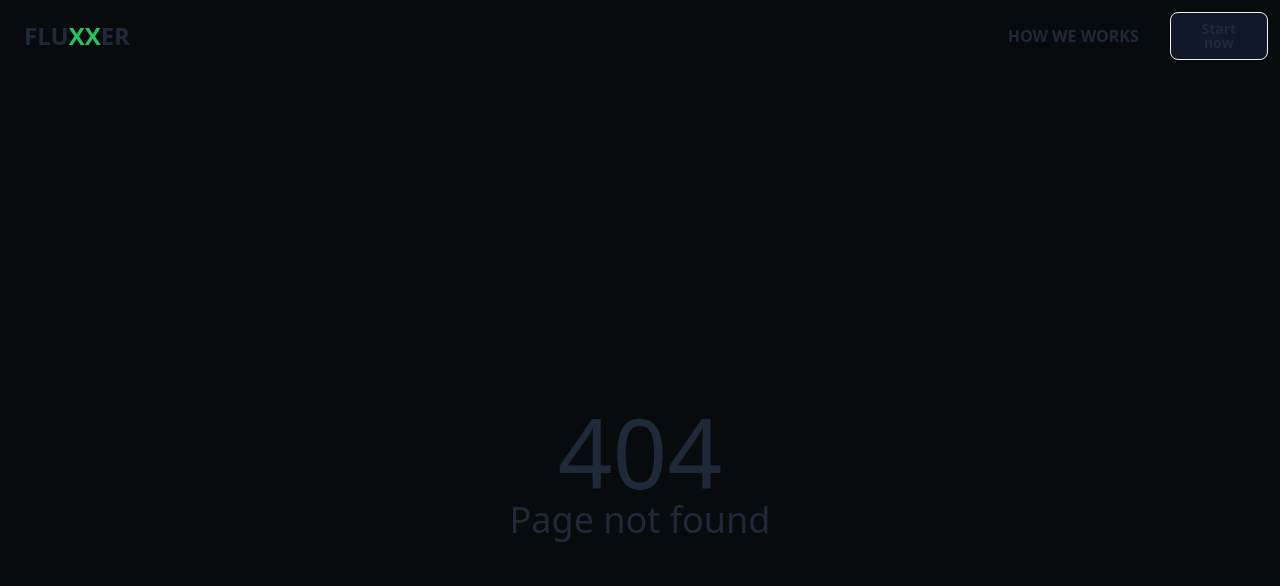
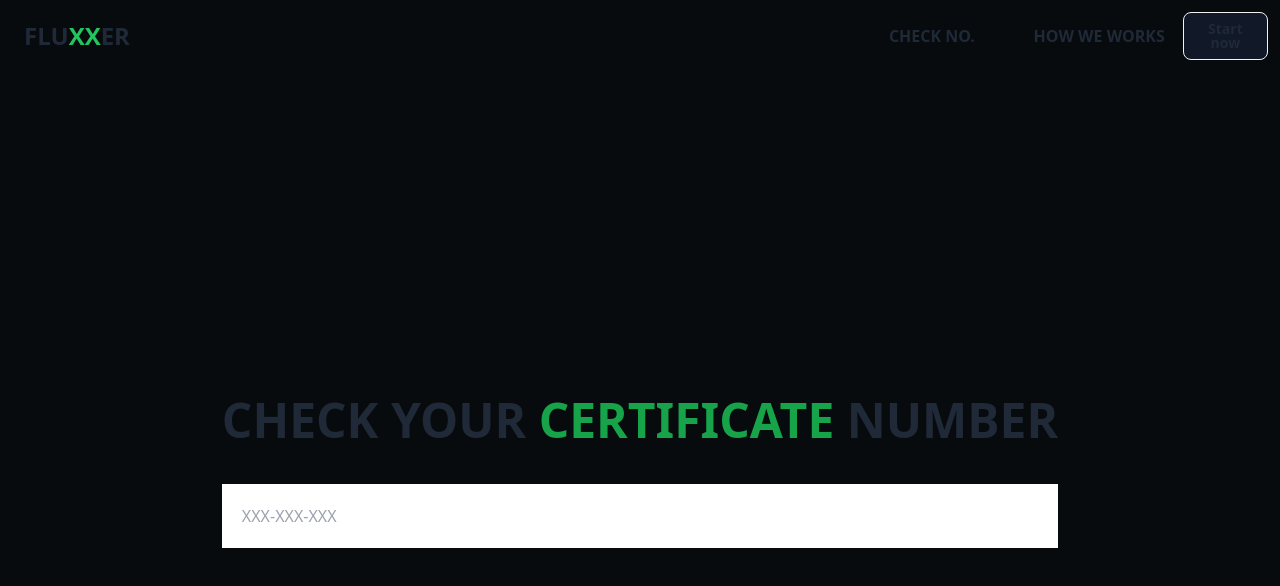
Before and after one commit to BinButsa2140/eis, a React (Vite) app: page /checknumber in a window 1280 px wide. Before the commit this address had no page. Shown: the top 586 px of the page. Built offline with nearby package versions, Linux system fonts and the light colour scheme.

Commit message:
92% brfore adding more data

```diff
--- a/src/App.tsx
+++ b/src/App.tsx
@@ -3,6 +3,7 @@ import Navbar from "./sections/Navbar";
 import Froms from "./sections/Froms";
 import Submit from "./sections/Submit";
 import Pagenotfault from "./sections/Pagenotfault";
+import CheckNumber from "./sections/CheckNumber";
 
 import { BrowserRouter, Routes, Route } from "react-router-dom";
 import Hero from "./sections/Howwedo/Hero";
@@ -18,6 +19,7 @@ function App() {
           </Route>
           <Route path="how-it-works" element={<Hero />}></Route>
           <Route path="from/submit" element={<Submit name="Josh" />} />
+          <Route path="checknumber" element={<CheckNumber></CheckNumber>}></Route>
           <Route path="*" element={<Pagenotfault />} />
         </Routes>
 
--- /dev/null
+++ b/src/sections/CheckNumber/index.tsx
@@ -0,0 +1,12 @@
+export default function CheckNumber() {
+  return (
+    <div className="flex flex-col justify-center h-screen items-center">
+      <div className="flex flex-col justify-center items-center gap-10">
+        <div className="lg:text-5xl xl:text-5xl md:text-5xl text-xl font-bold uppercase">
+          Check your <span className="text-green-600">certificate</span> number
+        </div>
+        <input className="w-full p-5" type="text" placeholder="XXX-XXX-XXX"/>
+      </div>
+    </div>
+  );
+}
--- a/src/sections/Contact/index.tsx
+++ b/src/sections/Contact/index.tsx
@@ -11,12 +11,12 @@ export default function Contact() {
       <div className="order-last lg:order-first">
 
         <div className=" text-center">
-          <div className="lg:w-full text-3xl my-5 uppercase font-main font-bold ">get your items certificate now</div>
+          <div className="lg:w-full text-3xl my-5 uppercase font-main font-bold ">check your items certificate now</div>
           <div className="mx-7">
           "Choose us for top-notch service! We're all about reliability, <span className="text-green-500 font-bold">speedy</span> solutions, and being there for you 24/7. <span className="text-green-500 font-bold">Trust</span> us with your needs, and let's prove we're the perfect fit for you!"
           </div>
           <div className="my-7">
-            <Link to="/from" className="w-[8rem] btn bg-gray-900 hover:bg-green-400 hover:border-green-400 hover:text-black">Start now</Link>
+            <Link to="/checknumber" className="w-[8rem] btn bg-gray-900 hover:bg-green-400 hover:border-green-400 hover:text-black">Check now</Link>
           </div>
         </div>
       </div>
--- a/src/sections/Froms/index.tsx
+++ b/src/sections/Froms/index.tsx
@@ -1,4 +1,4 @@
-import { useState } from "react";
+import { ReactElement, useState } from "react";
 import { brandlogo } from "../../contents/partnerimg";
 import { steps } from "../../contents/steps";
 import { Link } from "react-router-dom";
@@ -6,7 +6,7 @@ import { Link } from "react-router-dom";
 export default function Froms() {
   const [isPremium, setisPremium] = useState(false);
   function from() {
-    let content;
+    let content:ReactElement;
     if (isPremium) {
       content = (
         <div className="flex w-full">
@@ -79,7 +79,7 @@ export default function Froms() {
       <div className=" flex flex-wrap lg:flex-nowrap xl:flex-nowrap rounded-lg gap-5">
         <div className="flex flex-col w-full gap-5 ">
           {steps.map((data, index) => (
-            <div className="flex w-full gap-2 items-center group" key={index}>
+            <div className="flex w-full gap-2 items-center group hover:text-white transition-all" key={index}>
               <div className="w-full">
                 <img
                   className="h-28 w-full object-cover brightness-50 "
--- a/src/sections/Howwedo/Hero.tsx
+++ b/src/sections/Howwedo/Hero.tsx
@@ -214,7 +214,7 @@ const Hero = () => {
             <div className="flex flex-col gap-5 justify-center">
               <div className="uppercase font-bold text-xl">step 3</div>
               <div className="">
-                  We do checking many times to make sure that your items will get the right result
+              We perform thorough checks multiple times to ensure the accuracy of your items, guaranteeing that you will receive the correct results with utmost confidence.
               </div>
             </div>
           </div>
@@ -222,7 +222,7 @@ const Hero = () => {
             <div className="flex flex-col gap-5 justify-center">
               <div className="uppercase font-bold text-xl">step 4</div>
               <div className="">
-                  when we finish, we will send you the result and certificate on your email!
+              Rest assured, upon successful completion, we will promptly send you the verified results and an official certificate directly to your email, ensuring a trustworthy and reliable process
               </div>
             </div>
             <img src="https://i.postimg.cc/prTLQPrr/C-5.png"
--- a/src/sections/Navbar/index.tsx
+++ b/src/sections/Navbar/index.tsx
@@ -11,9 +11,14 @@ export default function Navbar() {
         </div>
       </div>
 
-      <div className=" lg:flex w-1/5 justify-center uppercase font-bold hidden gap-10 hover:text-green-500 transition-colors">
+      <div className="lg:flex xl:flex md:flex hidden w-1/5 justify-center uppercase font-bold gap-10 hover:text-green-500 transition-colors">
+        <Link to="checknumber" className="">Check NO.</Link>
+      </div>
+
+      <div className=" xl:flex md:flex lg:flex w-1/5 justify-center uppercase font-bold hidden gap-10 hover:text-green-500 transition-colors">
         <Link to="how-it-works" className="">How we works</Link>
       </div>
+
       <div className="w-[8rem]">
       <Link to="from" className=" w-full btn bg-gray-900
       hover:bg-green-400 hover:border-green-400 hover:text-black">
```
